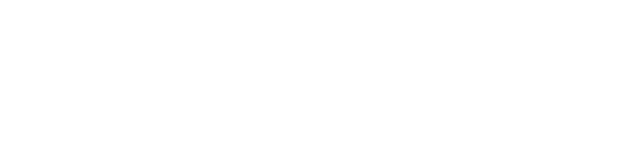
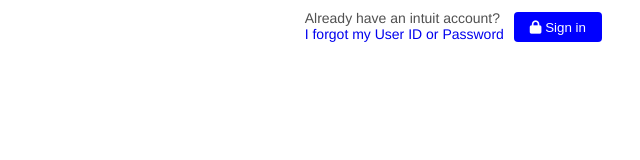
Before and after one commit to abrormukimov/signupform, a plain HTML site: page index.html in a window 1280 px wide. Shown: the whole page, without its empty margins (640-1280 px from the left). Drawn offline with Linux system fonts and the light colour scheme.

Commit message:
Add sign in bar and a button to the top of the webpage

```diff
--- a/index.html
+++ b/index.html
@@ -5,9 +5,61 @@
     <meta name="viewport" content="width=device-width, initial-scale=1.0">
     <title>Intuit SignUp Form</title>
     <link rel="stylesheet" href="style.css">
-
+    <script src="https://kit.fontawesome.com/778421a61f.js" crossorigin="anonymous"></script>
 </head>
 <body>
-
+    <section class="sign-up-page">
+        <div class="sign-in-area">
+            <div class="sign-in-container">
+                <div>Already have an intuit account?</div>
+                <a href="#" class="forgot-id">I forgot my User ID or Password</a>
+            </div>
+            <div class="btn-sign-in">
+                <button name="button" class="btn sign-in-button"><i class="fas fa-lock"></i> Sign in</button>
+            </div>
+        </div>
+    </section>
 </body>
 </html>
+
+
+<!--<form action="/login" method="POST">
+        <input type="text" name="un" id=""> <br>
+        <textarea name="comment"></textarea> <br>
+        <input type="radio" name="day" value="Monday" checked>Monday <br>
+        <input type="radio" name="day" value="Tuesday">Tuesday <br>
+        <input type="radio" name="day" value="Wednesday">Wednesday <br>
+        <input type="checkbox" name="week" value="1" checked>First week <br>
+
+        <select name="day">
+            <option value="Monday">Monday</option>
+            <option value="Tuesday">Tuesday</option>
+            <option value="Wednesday">Wednesday</option>
+        </select>
+        <input type="submit" name="submit" value="Send us a message">
+        <button name="submit">
+            <strong>Send us</strong> a Message
+        </button>
+        <input type="hidden" name="tracking-code" value="abc-123">
+        <input type="file" name="file">
+        <label for="username">Username</label>
+        <input type="text" name="username" id="username">
+        <label>
+            <input type="submit" name="submit1" value="Send us">
+        </label>
+        <fieldset>
+            <label>
+                Username
+                <input type="text" placeholder="Username" name="fname" required>
+            </label>
+            <label>
+                Password
+                <input type="text" placeholder="Password" name="fname" disabled>
+            </label>
+        </fieldset>
+        <label>
+            Email
+            <input type="email" name="email" required>
+            <input type="submit" name="email">
+        </label>
+    </form>-->
--- a/style.css
+++ b/style.css
@@ -2,3 +2,44 @@ html {
   width: 100%;
   height: auto;
 }
+
+* *::before *::after {
+  box-sizing: border-box;
+}
+
+.sign-in-area {
+  float: right;
+  margin: 2px 25px 2px 0;
+}
+
+.forgot-id {
+  text-decoration: none;
+}
+
+.sign-in-container {
+  float: left;
+  font-size: 14px;
+  font-family: Helvetica, sans-serif;
+}
+
+.sign-in-container > div {
+  color: #505050;
+}
+
+.btn-sign-in {
+  float: left;
+  padding: 6px 10px;
+  background-color: blue;
+  border-radius: 4px;
+  margin: 2px 5px 2px 10px;
+}
+
+.sign-in-button {
+  background: blue;
+  border: 0;
+  color: white;
+}
+
+.fa-lock {
+  color: white;
+}
```
